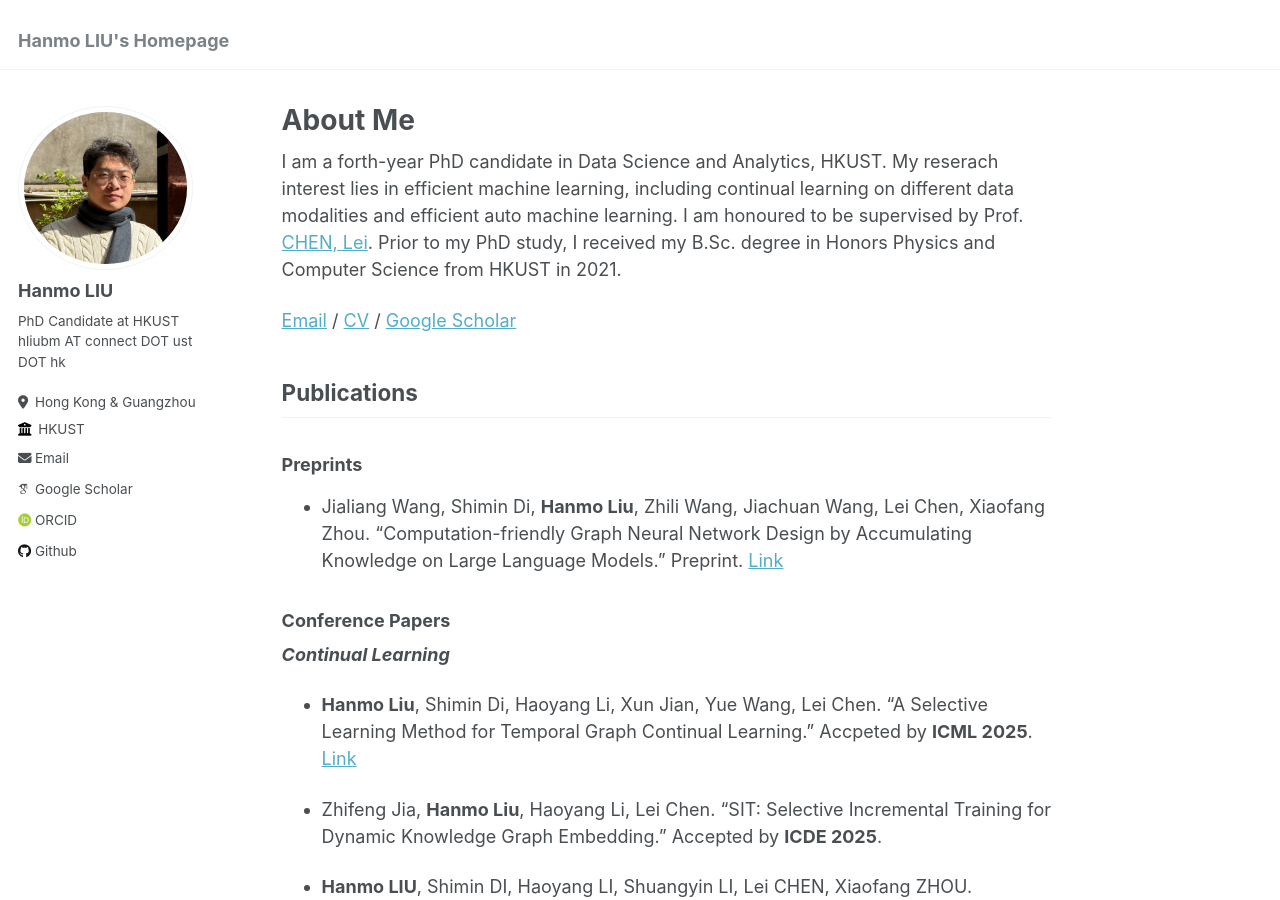
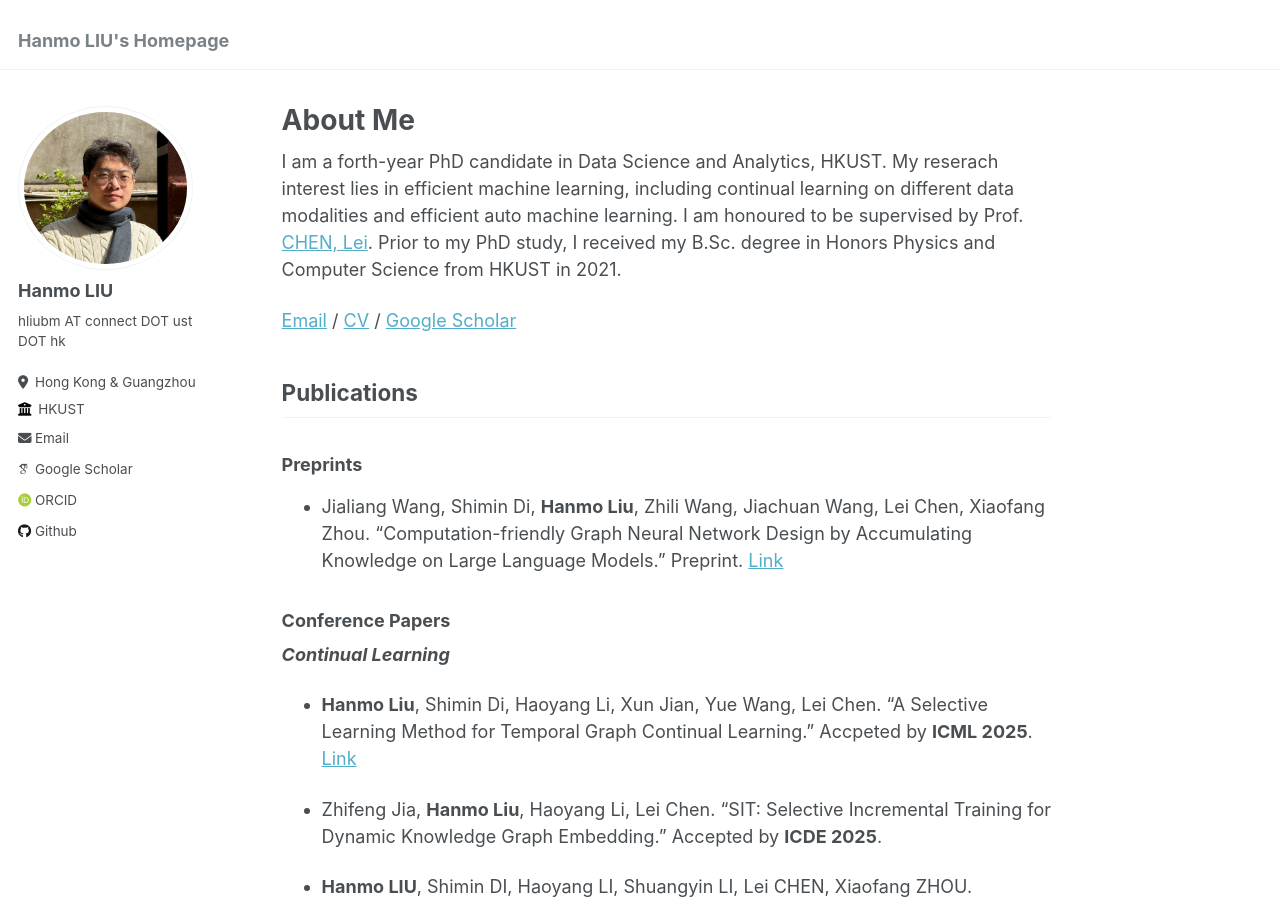
Before and after one commit to liuhanmo321/liuhanmo321.github.io, a Jekyll site: the page built from _pages/about.md, in a window 1280 px wide and 900 px high. Built offline with Jekyll 4.4.1, drawn with Linux system fonts in a browser that asks for light colours; some web fonts are replaced.

Commit message:
Update Profile

```diff
--- a/_config.yml
+++ b/_config.yml
@@ -24,7 +24,7 @@ author:
   avatar           : "myself.jpg"
   name             : "Hanmo LIU"
   pronouns         : # example: "she/her"
-  bio              : "PhD Candidate at HKUST \n hliubm AT connect DOT ust DOT hk"
+  bio              : "hliubm AT connect DOT ust DOT hk"
   location         : "Hong Kong & Guangzhou"
   employer         : "HKUST"
   uri              : #https://liuhanmo321.github.io
```
